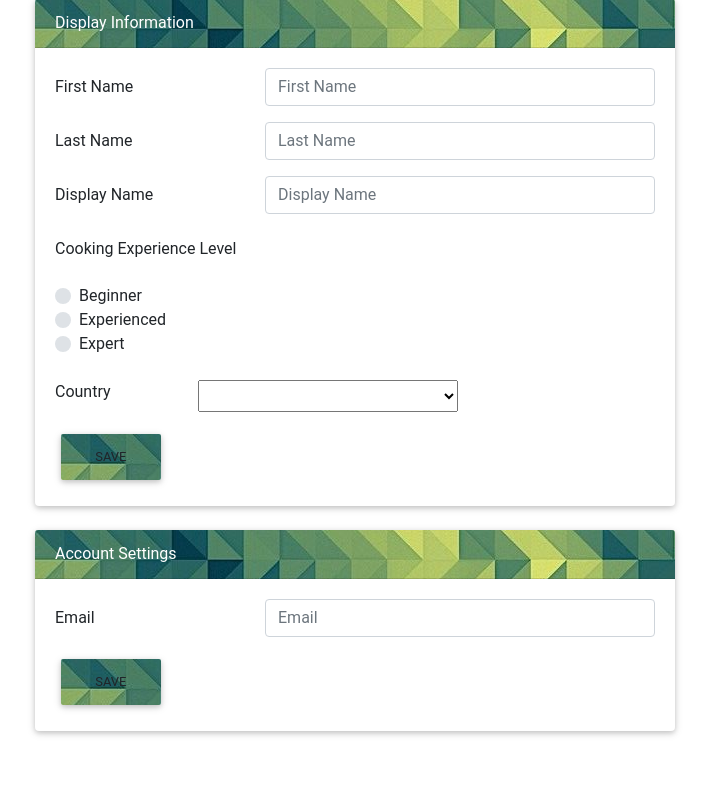
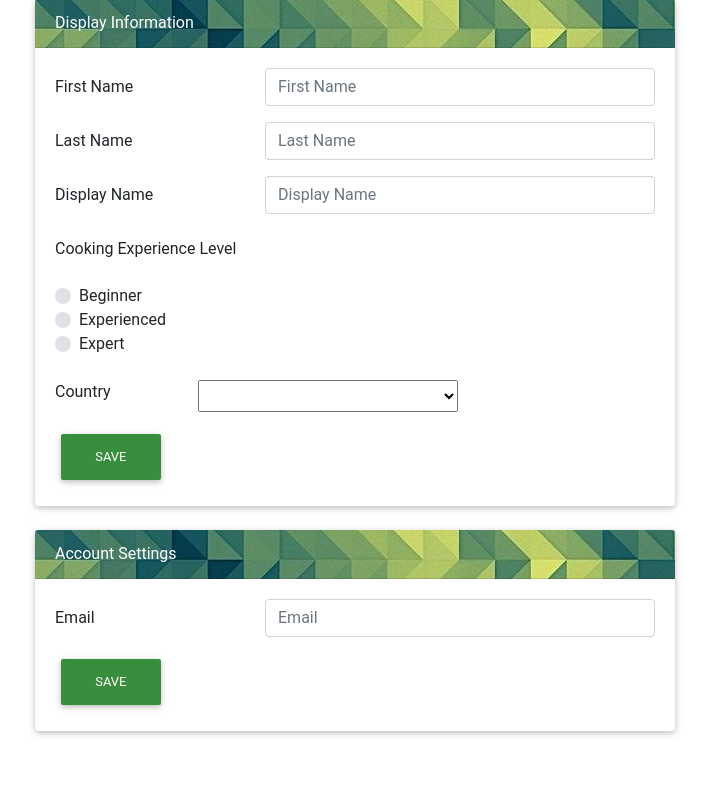
Before and after one commit to abigehl/Cs307GroupProject, a Flask app: template templates/usersettings.html in a window 1280 px wide. Shown: the part 1040-1843 px from the top of the page, without its empty margins (285-994 px from the left). Run offline with Flask 2, Linux system fonts and the light colour scheme; the template is opened without the code that fills it, so the values that code supplies are empty; some libraries are stand-ins or nearby versions.

Commit message:
updated user settings buttons

```diff
--- a/templates/usersettings.html
+++ b/templates/usersettings.html
@@ -65,19 +65,21 @@
         </form>
     </nav>
 </nav>
+
 <body>
 
     <!-- Start your project here-->
-    <div class="card" style="height: 100vh">
+    <div class="card" style="height: 100vh" id="top">
         <div style="background-image: url(Images/bg.png); ">
             <h1 class="text-white flex-center"><br>User Settings</h1>
             <br>
             <div class="d-flex flex-center flex-column bd-highlight mb-3">
                 <div class="card w-50">
-                <div class="card-header  lighten-1 white-text" style="background-image: url(Images/navbar.jpg);">Display Information</div>
+                    <div class="card-header  lighten-1 white-text" style="background-image: url(Images/navbar.jpg);">Display
+                        Information</div>
                     <div class="card-body">
                         <!-- Default horizontal form -->
-                    <form>
+                        <form id="displayinfo" action="">
                             <!-- Grid row -->
                             <div class="form-group row">
                                 <!-- Default input -->
@@ -382,13 +384,14 @@
                                     <option value="ZW">Zimbabwe</option>
                                 </select>
                             </div>
-                        <a href="#" class="btn " style="background-image: url(Images/navbar.jpg);">Save</a>
+                            <button type="submit" class="btn btn-dark-green">Save</button>
                         </form>
                     </div>
                 </div>
                 <br>
                 <div class="card w-50">
-                <div class="card-header  lighten-1 white-text" style="background-image: url(Images/navbar.jpg);">Account Settings</div>
+                    <div class="card-header  lighten-1 white-text" style="background-image: url(Images/navbar.jpg);">Account
+                        Settings</div>
                     <div class="card-body">
                         <form>
                             <div class="form-group row">
@@ -397,8 +400,8 @@
                                     <input type="email" class="form-control" id="inputemail" placeholder="Email">
                                 </div>
                             </div>
+                            <button type="submit" class="btn btn-dark-green">Save</button>
                         </form>
-                    <a href="#" class="btn " style="background-image: url(Images/navbar.jpg);">Save</a>
                     </div>
                 </div>
             </div>
```
Lines whose indentation alone changed are shown as unchanged.
